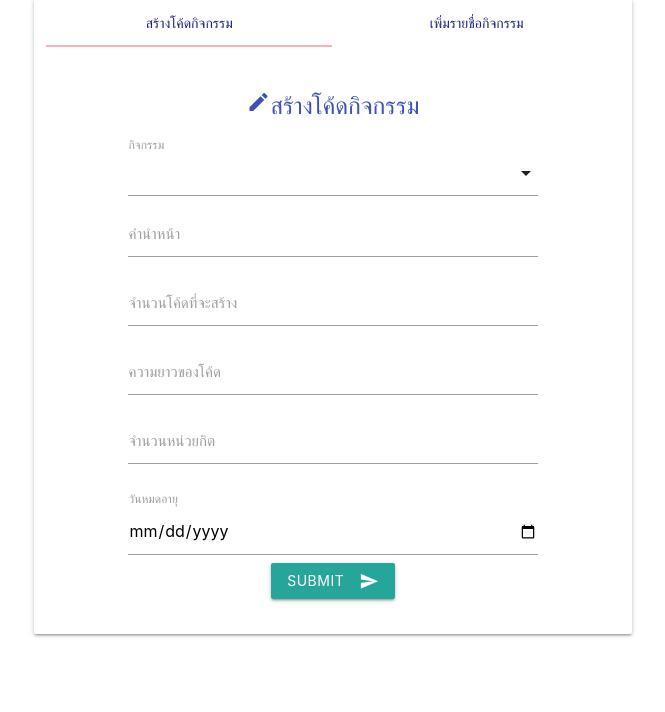
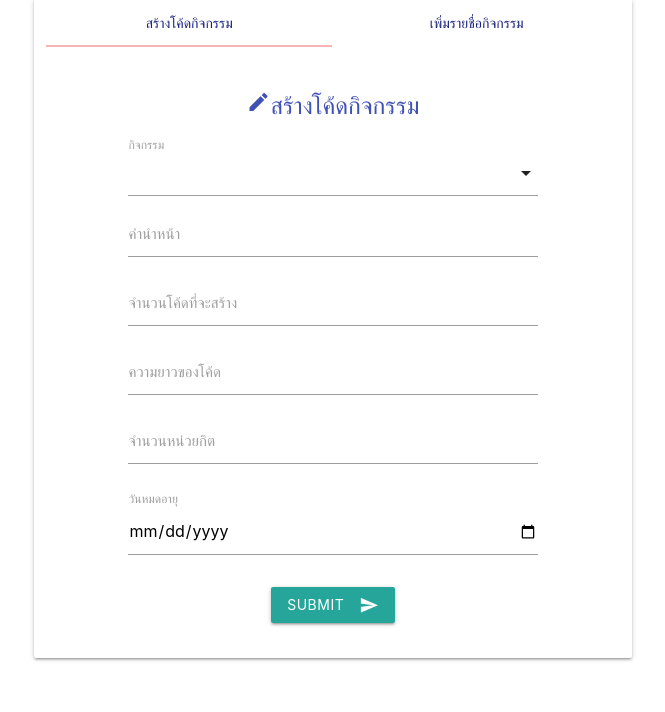
Before and after one commit to SmithChebesta/CCM-project, a Django app: page /manage/ in a window 1280 px wide. Shown: the part 88-800 px from the top of the page, without its empty margins (307-972 px from the left). Run offline with Django 3.2, Linux system fonts and the light colour scheme; data that the repository does not hold is empty; parts of the project's set-up code (start-up, migrations or seed data) failed here and were passed over.

Commit message:
'fixsubmit'

```diff
--- a/manage/templates/manage/create.html
+++ b/manage/templates/manage/create.html
@@ -93,7 +93,7 @@
                 <!-- </div> -->
 
 
-                <div class="center-align">
+                <div class="center-align" style="margin-top: 24px;">
                   <button class="btn waves-effect waves-light" type="submit">submit <i
                       class="material-icons right">send</i></button>
                 </div>
```
